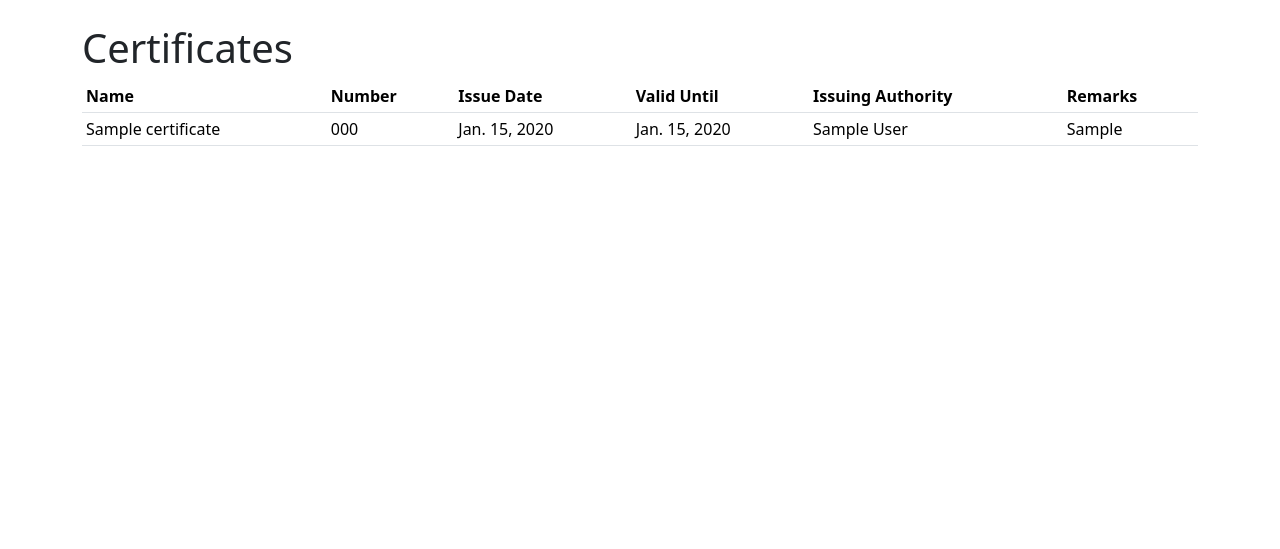
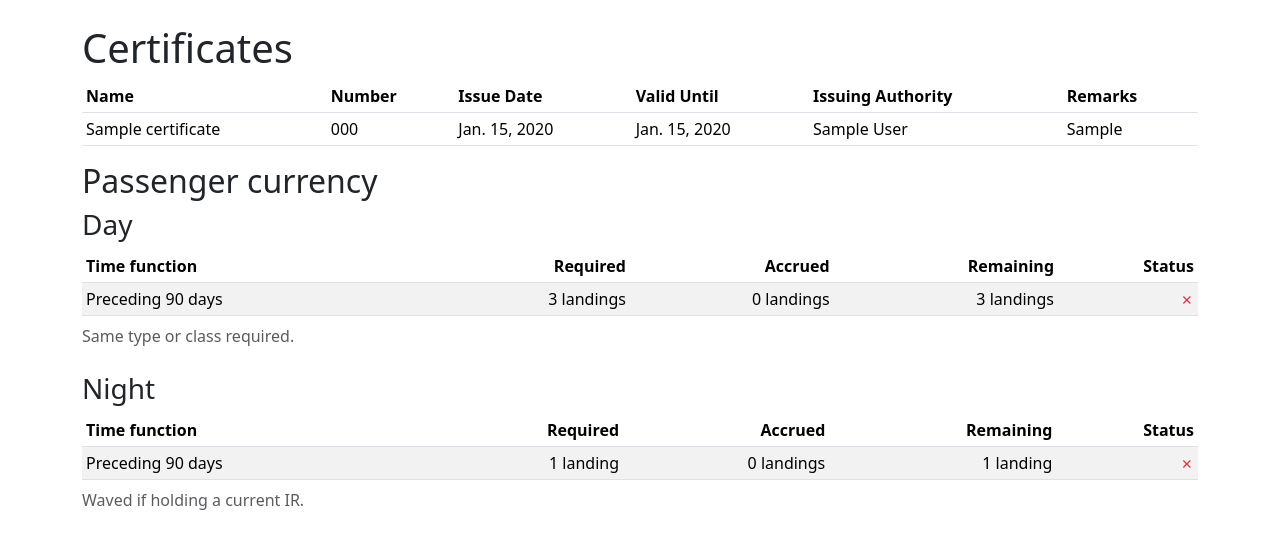
Before and after one commit to zyv/pilot_log, a Django app: page /certificates/ in a window 1280 px wide. Shown: the part 56-605 px from the top of the page. Run offline with Django 3.2, Linux system fonts and the light colour scheme; a user stored in the database is signed in; tables that the repository leaves empty hold one stand-in row (values such as "Sample post"); data that the repository does not hold is empty; some libraries are stand-ins or nearby versions.

Commit message:
feat(currency): add information about passenger currency (#4)

```diff
--- a/logbook/templates/logbook/certificate_list.html
+++ b/logbook/templates/logbook/certificate_list.html
@@ -32,4 +32,16 @@
         </table>
     </div>
 
+
+    <h2>Passenger currency</h2>
+
+    <h3>Day</h3>
+
+    {% include "logbook/experience.html" with requirements=passenger_currency.day.experience caption=passenger_currency.day.details only %}
+
+    <h3>Night</h3>
+
+    {% include "logbook/experience.html" with requirements=passenger_currency.night.experience caption=passenger_currency.night.details only %}
+
+
 {% endblock %}
--- a/logbook/views/certificates.py
+++ b/logbook/views/certificates.py
@@ -1,6 +1,54 @@
-from ..models import Certificate
-from .utils import AuthenticatedListView
+from dataclasses import dataclass
+from datetime import date, timedelta
+
+from ..models import Certificate, FunctionType, LogEntry
+from .utils import AuthenticatedListView, ExperienceRecord, ExperienceRequirements, TotalsRecord, compute_totals
+
+
+@dataclass(frozen=True, kw_only=True)
+class PassengerCurrency:
+    day: ExperienceRequirements
+    night: ExperienceRequirements
 
 
 class CertificateIndexView(AuthenticatedListView):
     model = Certificate
+
+    def get_context_data(self, *args, **kwargs):
+        return super().get_context_data(*args, **kwargs) | {
+            "passenger_currency": get_passenger_currency(),
+        }
+
+
+def get_passenger_currency() -> PassengerCurrency:
+    return PassengerCurrency(
+        day=ExperienceRequirements(
+            experience={
+                "Preceding 90 days": ExperienceRecord(
+                    required=TotalsRecord(time=timedelta(hours=0), landings=3),
+                    accrued=compute_totals(
+                        LogEntry.objects.filter(
+                            time_function=FunctionType.PIC.name,
+                            departure_time__gte=date.today() - timedelta(days=90),
+                        ),
+                    ),
+                ),
+            },
+            details="Same type or class required.",
+        ),
+        night=ExperienceRequirements(
+            experience={
+                "Preceding 90 days": ExperienceRecord(
+                    required=TotalsRecord(time=timedelta(hours=0), landings=1),
+                    accrued=compute_totals(
+                        LogEntry.objects.filter(
+                            time_function=FunctionType.PIC.name,
+                            departure_time__gte=date.today() - timedelta(days=90),
+                            night=True,
+                        ),
+                    ),
+                ),
+            },
+            details="Waved if holding a current IR.",
+        ),
+    )
--- a/logbook/views/index.py
+++ b/logbook/views/index.py
@@ -15,7 +15,7 @@ class DashboardView(AuthenticatedListView):
                 for function in FunctionType
             }
 
-        return {
+        return super().get_context_data(*args, **kwargs) | {
             "totals_per_type": {
                 aircraft_type: {
                     "grand": compute_totals(LogEntry.objects.filter(aircraft__type=aircraft_type.name)),
--- a/logbook/views/utils.py
+++ b/logbook/views/utils.py
@@ -1,7 +1,7 @@
 import dataclasses
 from dataclasses import dataclass
 from datetime import datetime, timedelta, timezone
-from typing import Iterable
+from typing import Iterable, Optional
 
 from django.contrib.auth.mixins import LoginRequiredMixin, UserPassesTestMixin
 from django.urls import reverse_lazy
@@ -45,6 +45,12 @@ class ExperienceRecord:
         return self.remaining.time.total_seconds() == 0 and self.remaining.landings == 0
 
 
+@dataclass(frozen=True, kw_only=True)
+class ExperienceRequirements:
+    experience: dict[str, ExperienceRecord]
+    details: Optional[str] = None
+
+
 def compute_totals(entries: Iterable[LogEntry], full_stop=False) -> TotalsRecord:
     return TotalsRecord(
         time=sum((entry.arrival_time - entry.departure_time for entry in entries), timedelta()),
```
Also changed, not shown: logbook/views/experience.py (+1 -8 lines).
